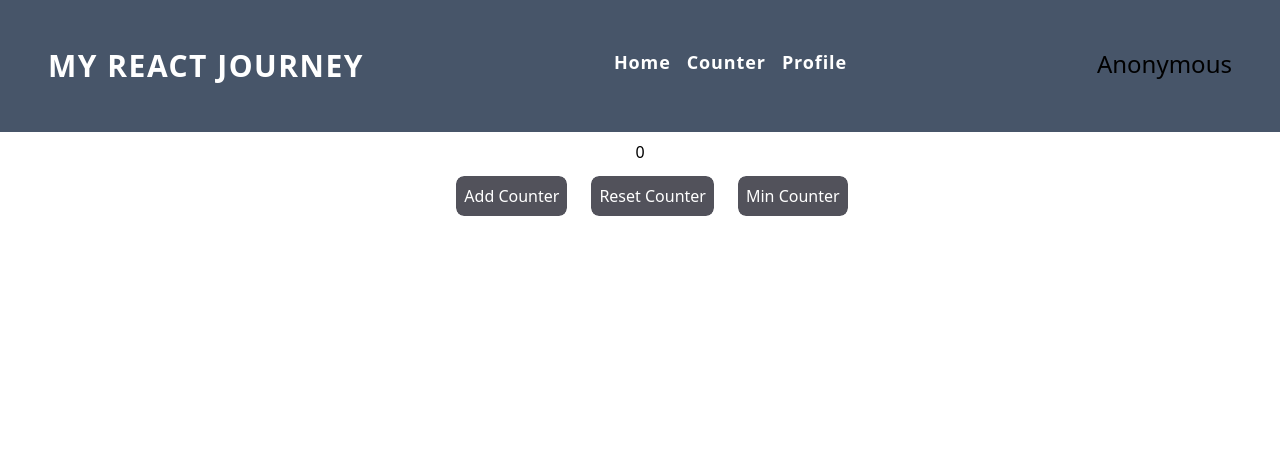
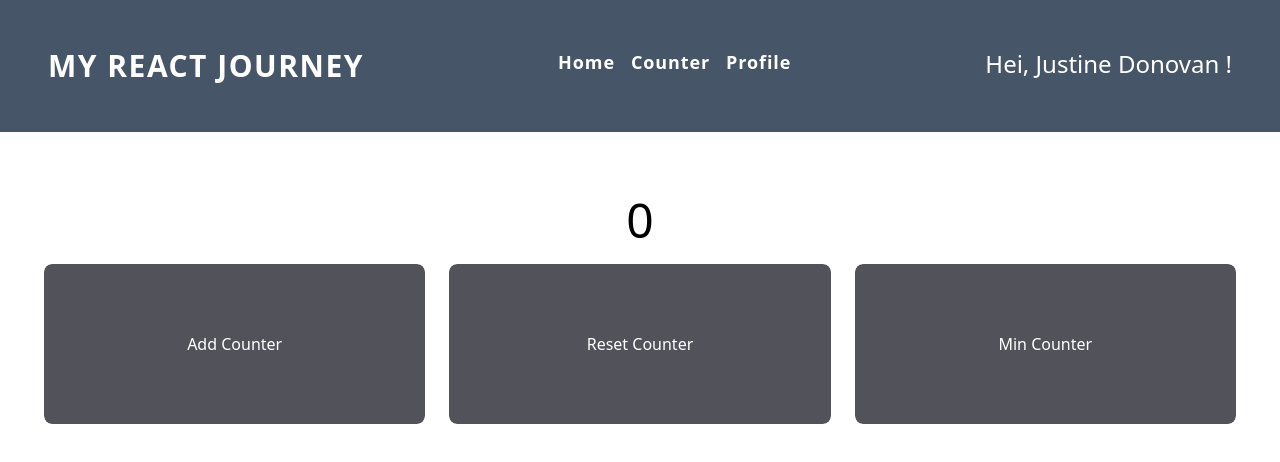
Before and after one commit to VannWasHere/react-journey, a React (Vite) app: page /counter in a window 1280 px wide. Shown: the top 462 px of the page. Built offline with nearby package versions, Linux system fonts and the light colour scheme.

Commit message:
Finishing DOM

```diff
--- a/src/App.jsx
+++ b/src/App.jsx
@@ -9,12 +9,14 @@ const App = () => {
     return(
         <>
         <Router>
-            <NavigationBar />
-            <Routes>
-                <Route path='/' element={<Home />}/>
-                <Route path='/counter' element={<Counter />}/>
-                <Route path='/profile' element={<Profile />}/>
-            </Routes>
+            <NavigationBar name={"Justine Donovan"}/>
+            <main className='p-6'>
+                <Routes>
+                    <Route path='/' element={<Home />}/>
+                    <Route path='/counter' element={<Counter />}/>
+                    <Route path='/profile' element={<Profile />}/>
+                </Routes>
+            </main>
         </Router>
         </>
     );
--- a/src/Pages/Counter.jsx
+++ b/src/Pages/Counter.jsx
@@ -20,11 +20,11 @@ const Counter = () => {
     }
     return (
         <>
-            <p id='counter' className='mt-2 mb-3 text-center'>{getCounter}</p>
-            <div className="flex justify-center">
+            <p id='counter' className='mt-10 text-center text-5xl'>{getCounter}</p>
+            <div className="flex justify-center p-2">
                 {listButton.map((item, index) => (
                     <button key={index}
-                    className='outline ml-6 bg-zinc-600 text-white p-2 rounded-lg'
+                    className='outline bg-zinc-600 m-3 text-white p-2 rounded-lg w-3/4 h-40 transition-all hover:bg-zinc-400'
                     onClick={() => (index == 0 ? addCounterValue() : index == 1 ? resetCounter() : minCounterValue() )}>{item}</button>
                 ))}
             </div>
```
